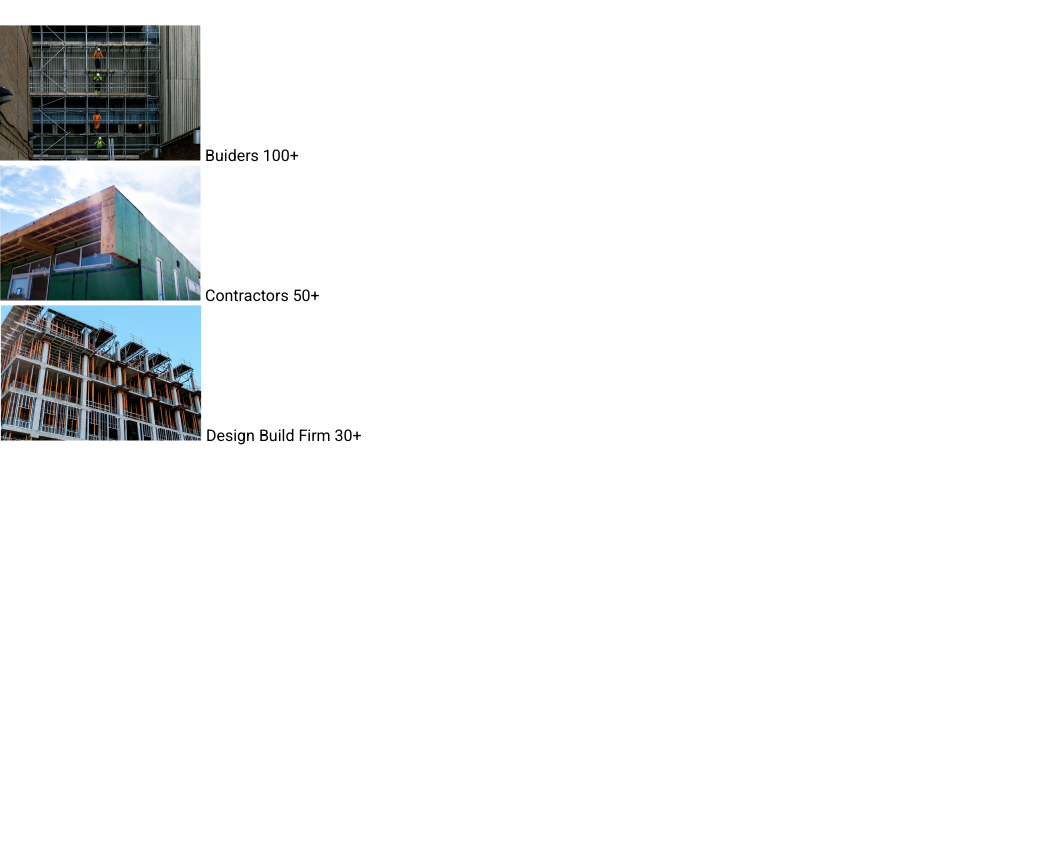
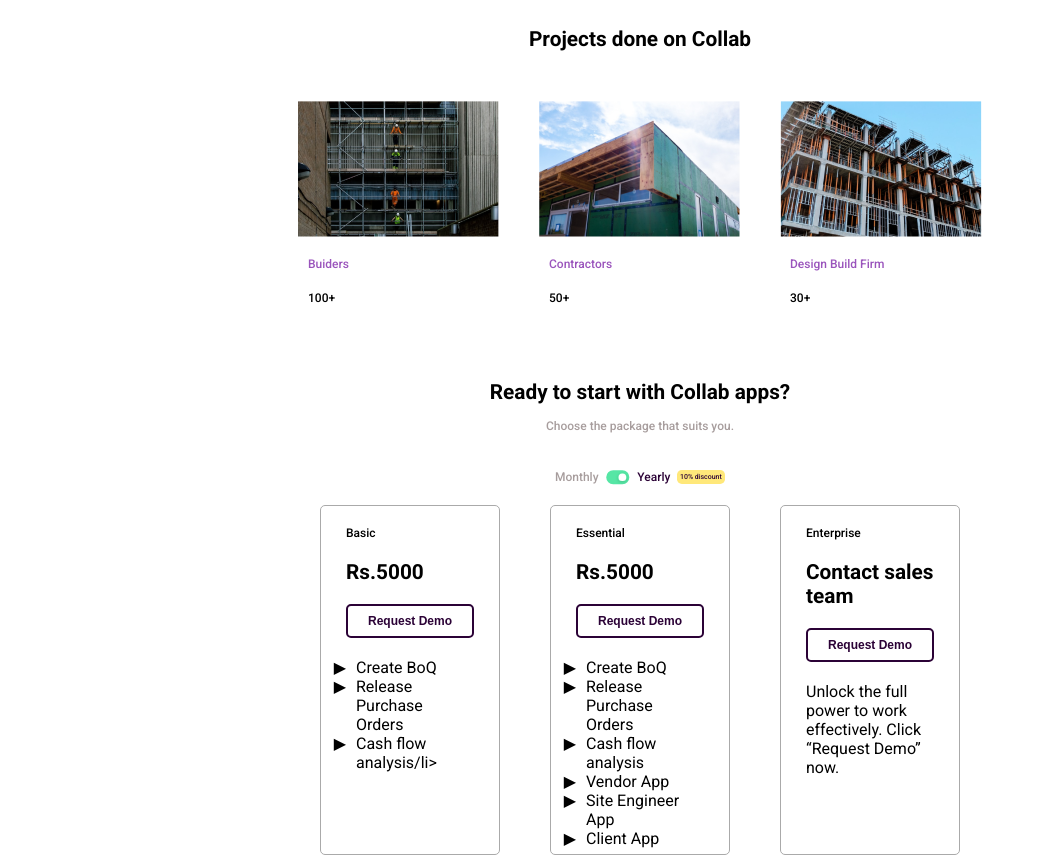
Before and after one commit to vitaliju/collab, a website: page index.html in a window 1280 px wide. Shown: the part 2133-2988 px from the top of the page, without its empty margins (0-1045 px from the left). Before the commit the page ends 2578 px from the top, so only its background shows below. Drawn offline with Linux system fonts and the light colour scheme.

Commit message:
bigCardsContainer

```diff
--- a/css/main.css
+++ b/css/main.css
@@ -1,11 +1,18 @@
 h2 {
     font-size: 1.3rem;
 }
-.topSection {
+.cssForFlex {
     display: flex;
     justify-content: center;
     align-items: center;
     flex-direction: column;
+}
+.flex {
+    display: flex;
+    justify-content: center;
+    align-items: center;
+}
+.topSection {
     margin-top: 3.1rem;
     gap: 30px;
 }
@@ -32,9 +39,6 @@
 }
 .elipsesContainer {
     position: relative;
-    display: flex;
-    justify-content: center;
-    align-items: center;
     margin-top: 3.1rem;
     height: 31.2rem;
 }
@@ -68,10 +72,6 @@
     color: white;
 }
 .iconsContainer {
-    display: flex;
-    flex-direction: column;
-    justify-content: center;
-    align-items: center;
     gap: 3.1rem;
 }
 .icons {
@@ -82,16 +82,9 @@
 }
 .bigPhoneContainer {
     margin-top: 6.2rem;
-    display: flex;
-    align-items: center;
-    justify-content: center;
-    flex-direction: column;
     gap: 2rem;
 }
 .vendorAppAndPhoneContainer {
-    display: flex;
-    align-items: center;
-    justify-content: center;
     width: 80%;
     gap: 3.1rem;
 }
@@ -123,7 +116,7 @@
 .paragraphBtnContainer > button:hover {
     border: #9A54BC 0.12rem solid;
     background-color: #60267F;
-    border-radius: 3px;
+    border-radius: 0.2rem;
     color: white;
 }
 .paragraphContainer {
@@ -142,7 +135,7 @@
 }
 .vendorPara span {
     font-weight: 600;
-    font-size: 11px;
+    font-size: 0.7rem;
 }
 .vendorAppPhone {
     display: flex;
@@ -153,16 +146,90 @@
     flex-direction: column;
     justify-content: center;
     align-items: center;
-    gap: 75px;
-    margin-top: 130px;
-    padding: 30px;
+    gap: 4.8rem;
+    margin-top: 8.1rem;
+    padding: 1.9rem;
 }
 .videoContainer p {
     width: 75%;
     text-align: center;
+    font-size: 0.7rem;
+    font-weight: 500;
+}
+.smallCardsContainer {
+    gap: 50px;
+}
+.cardsContainer {
+    display: flex;
+    gap: 40px;
+}
+.smallCard {
+    display: flex;
+    flex-direction: column;
+    gap: 20px;
+}
+.smallCard span {
+    margin-left: 10px;
     font-size: 12px;
     font-weight: 500;
 }
-.mallCardsContainer {
+.span1 {
+    color: #9A54BC;
+}
+.bigThreeCardsContainer {
+    margin-top: 75px;
+    gap: 15px;
+}
+.bigThreeCardsContainer span {
+    font-size: 12px;
+    font-weight: 500;
+    color: #A79D9D;;
+}
+.discountContainer {
+    gap: 0.4rem;
+    margin-top: 1rem;
+}
+.yearly {
+    color: #2B0236 !important;
+}
+.discount {
+    font-size: 7px!important;
+    background-color: #FFE87A;
+    padding: 0.2rem;
+    border-radius: 0.3rem;
+    color: #2B0236!important;
+}
+.bigCardsContainer {
+    gap: 50px;
+    width: 50%;
+}
+.bigCard {
+    display: flex;
+    flex-direction: column;
+    border: 1px solid #AAAAAA;
+    padding: 20px 25px;
+    width: 200px;
+    height: 350px;
+    gap: 20px;
+    border-radius: 5px;
+}
+.bigCardPara {
+    font-size: 12px;
+    font-weight: 500;
+}
+.bigCard button {
+    color: #2B0236;
+    border: 2px solid #2B0236;
+    background-color: #fff;
+    padding: 8px;
+    border-radius: 5px;
+    font-size: 12px;
+    font-weight: 700;
+}
+.bigCardList li {
+    padding-left: 10px;
+}
+.bigCardList li::marker {
+    content: "▶";
 
 }
--- a/css/style.css
+++ b/css/style.css
@@ -43,9 +43,6 @@
 }
 
 .navigationContainer nav {
-    display: flex;
-    justify-content: center;
-    align-items: center;
     gap: 1.2rem;
 }
 
--- a/index.html
+++ b/index.html
@@ -20,7 +20,7 @@
         <div class="headerContainer">
             <img src="./img/Collab.svg" alt="">
             <div class="navigationContainer">
-                <nav>
+                <nav class="flex">
                     <ul>
                         <li><a href="#">About</a></li>
                         <li><a href="#">Product</a></li>
@@ -35,14 +35,14 @@
         </div>
     </header>
     <main>
-        <section class="topSection">
+        <section class="topSection cssForFlex">
             <h1 class="topSectionHeader">
                 Easy solution for builders and contractors <br>
                 to manage and execute projects within budget range
             </h1>
             <button class="topSectionButton">Request Demo</button>
         </section>
-<section class="elipsesContainer">
+<section class="elipsesContainer flex">
     <img class="absolute Elipse2" src="./img/Ellipse 2.svg" alt="">
     <img class="absolute Elipse1" src="./img/Ellipse 1.svg" alt="">
     <img class="absolute Rectangle" src="./img/Rectangle 3.svg" alt="">
@@ -50,7 +50,7 @@
     <button class="elipseBtn absolute">Explore More</button>
 
 </section>
-<section class="iconsContainer">
+<section class="iconsContainer cssForFlex">
     <h2>Trusted by top brands</h2>
     <div class="icons">
         <img src="./img/1.svg" alt="" class="icon">
@@ -60,9 +60,9 @@
         <img src="./img/4.svg" alt="" class="icon">
     </div>
 </section>
-<section class="bigPhoneContainer">
+<section class="bigPhoneContainer cssForFlex">
     <h2>How does Collab-app help?</h2>
-    <div class="vendorAppAndPhoneContainer">
+    <div class="vendorAppAndPhoneContainer flex">
         <div class="paragraph">
             <div class="paragraphBtnContainer">
                 <button class="vendor">Vendor App</button>
@@ -88,21 +88,65 @@
         allow="accelerometer; autoplay; clipboard-write; encrypted-media; gyroscope; picture-in-picture; web-share"
         referrerpolicy="strict-origin-when-cross-origin" allowfullscreen></iframe>
 </section>
-<section class="smallCardsContainer">
+<section class="smallCardsContainer cssForFlex">
+    <h2>Projects done on Collab</h2>
+    <div class="cardsContainer">
         <div class="smallCard">
             <img src="./img/small/Rectangle 35.png" alt="">
-        <span class="1">Buiders</span>
-        <span class="2">100+</span>
+            <span class="span1">Buiders</span>
+            <span class="span2">100+</span>
         </div>
         <div class="smallCard">
             <img src="./img/small/Rectangle 34.png" alt="">
-        <span class="1">Contractors</span>
-        <span class="2">50+</span>
+            <span class="span1">Contractors</span>
+            <span class="span2">50+</span>
         </div>
         <div class="smallCard">
             <img src="./img/small/Rectangle 21.png" alt="">
-        <span class="1">Design Build Firm</span>
-        <span class="2">30+</span>
+            <span class="span1">Design Build Firm</span>
+            <span class="span2">30+</span>
+        </div>
+    </div>
+</section>
+<section class="bigThreeCardsContainer cssForFlex">
+    <h2>Ready to start with Collab apps?</h2>
+    <span>Choose the package that suits you.</span>
+    <div class="discountContainer flex">
+        <span>Monthly</span>
+        <img src="./img/ToggleRight.svg" alt="">
+        <span class="yearly">Yearly</span>
+        <span class="discount">10% discount</span>
+    </div>
+    <div class="bigCardsContainer flex">
+        <div class="bigCard">
+            <p class="bigCardPara">Basic</p>
+            <h2>Rs.5000</h2>
+            <button>Request Demo</button>
+            <ul class="bigCardList">
+                <li>Create BoQ</li>
+                <li>Release Purchase Orders</li>
+                <li>Cash flow analysis/li>
+            </ul>
+        </div>
+        <div class="bigCard">
+            <p class="bigCardPara">Essential</p>
+            <h2>Rs.5000</h2>
+            <button>Request Demo</button>
+            <ul class="bigCardList">
+                <li>Create BoQ</li>
+                <li>Release Purchase Orders</li>
+                <li>Cash flow analysis</li>
+                <li>Vendor App</li>
+                <li>Site Engineer App</li>
+                <li>Client App</li>
+            </ul>
+        </div>
+        <div class="bigCard">
+            <p class="bigCardPara">Enterprise</p>
+            <h2>Contact sales team</h2>
+            <button>Request Demo</button>
+            <p>Unlock the full power to work effectively. Click “Request Demo” now.</p>
+        </div>
     </div>
 </section>
     </main>
```
Also changed, not shown: img/ToggleRight.svg (added). Lines whose indentation alone changed are shown as unchanged.
